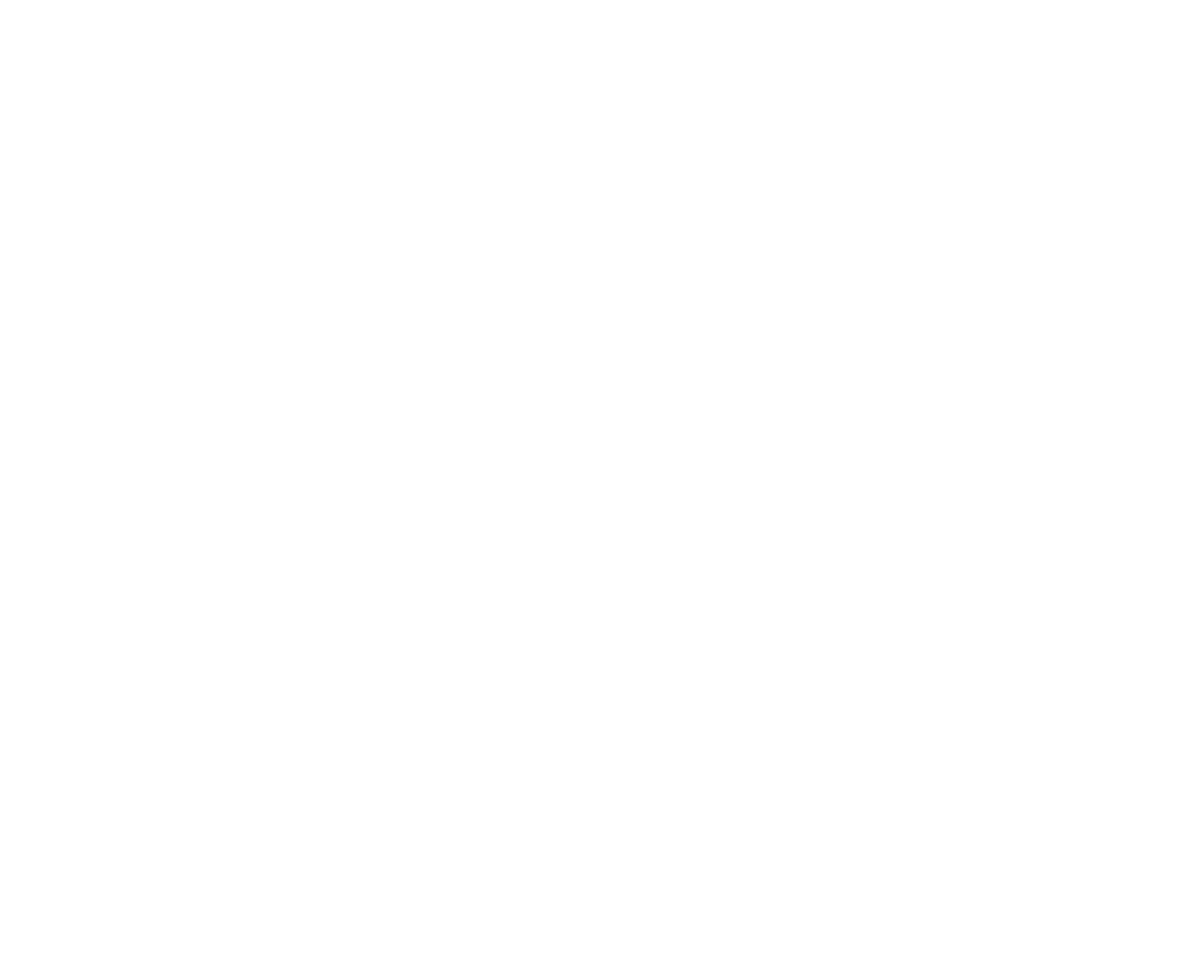
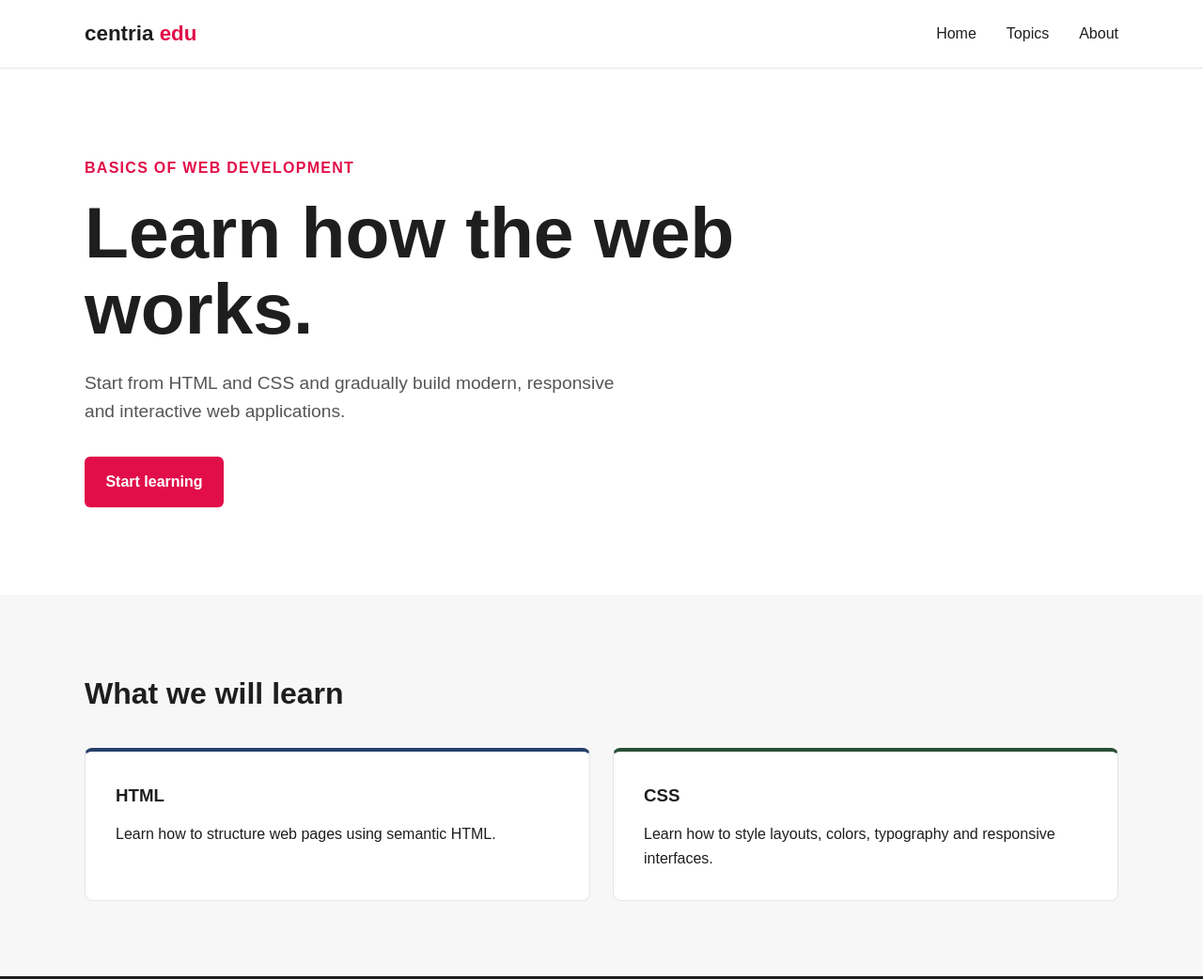
Before and after one commit to Mahefoz-Sowad/Basics_of_web_development, a plain HTML site: page a1/index.html in a window 1280 px wide. Shown: the top 1042 px of the page at 94% size. Before the commit the page ends 800 px from the top, so only its background shows below. Drawn offline with Linux system fonts and the light colour scheme.

Commit message:
Update index.html: Correct author details, fix title tag, and clean up HTML comments

```diff
--- a/a1/index.html
+++ b/a1/index.html
@@ -3,28 +3,29 @@
     Centria Edu - Basics of Web Development
 
     Original author: Ville Heikkiniemi
-    Modified by: Student Name
-    Last modified: 2026-09-09
+    Modified by: Mahefoz Sowad
+    Last modified: 21-Sep-2026
 
     Based on the original course template.
 -->
 
 <!DOCTYPE html>
-<html>
+        <!-- lang="en" -->
+
+<html lang="en">
 <head>
     <meta charset="UTF-8">
     <meta name="viewport" content="width=device-width, initial-scale=1.0">
     <meta name="author" content="Ville Heikkiniemi">
     <link rel="icon" href="favicon.ico">
     <link rel="stylesheet" href="style.css">
-
-    <title>Centria Edu | Basics of Web Development<title>
+                                                <!-- / -->
+    <title>Centria Edu | Basics of Web Development</title>
 
     <style></style>
 </head>
 
 <body>
-
     <header>
         <div class="container">
             <nav>
@@ -46,7 +47,7 @@
         <section class="hero">
             <div class="container">
                 <div class="hero-content">
-
+                    <!-- > -->
                     <span class="label">Basics of Web Development</span>
 
                     <h1>
@@ -64,7 +65,8 @@
 
                 </div>
             </div>
-        <section>
+            <!-- / -->
+        </section>
 
         <section class="topics" id="topics">
             <div class="container">
@@ -81,7 +83,7 @@
                     </article>
 
                     <article class="card">
-                        CSS</h3>
+                        <h3>CSS</h3>
                         <p>
                             Learn how to style layouts, colors, typography and
                             responsive interfaces.
```
